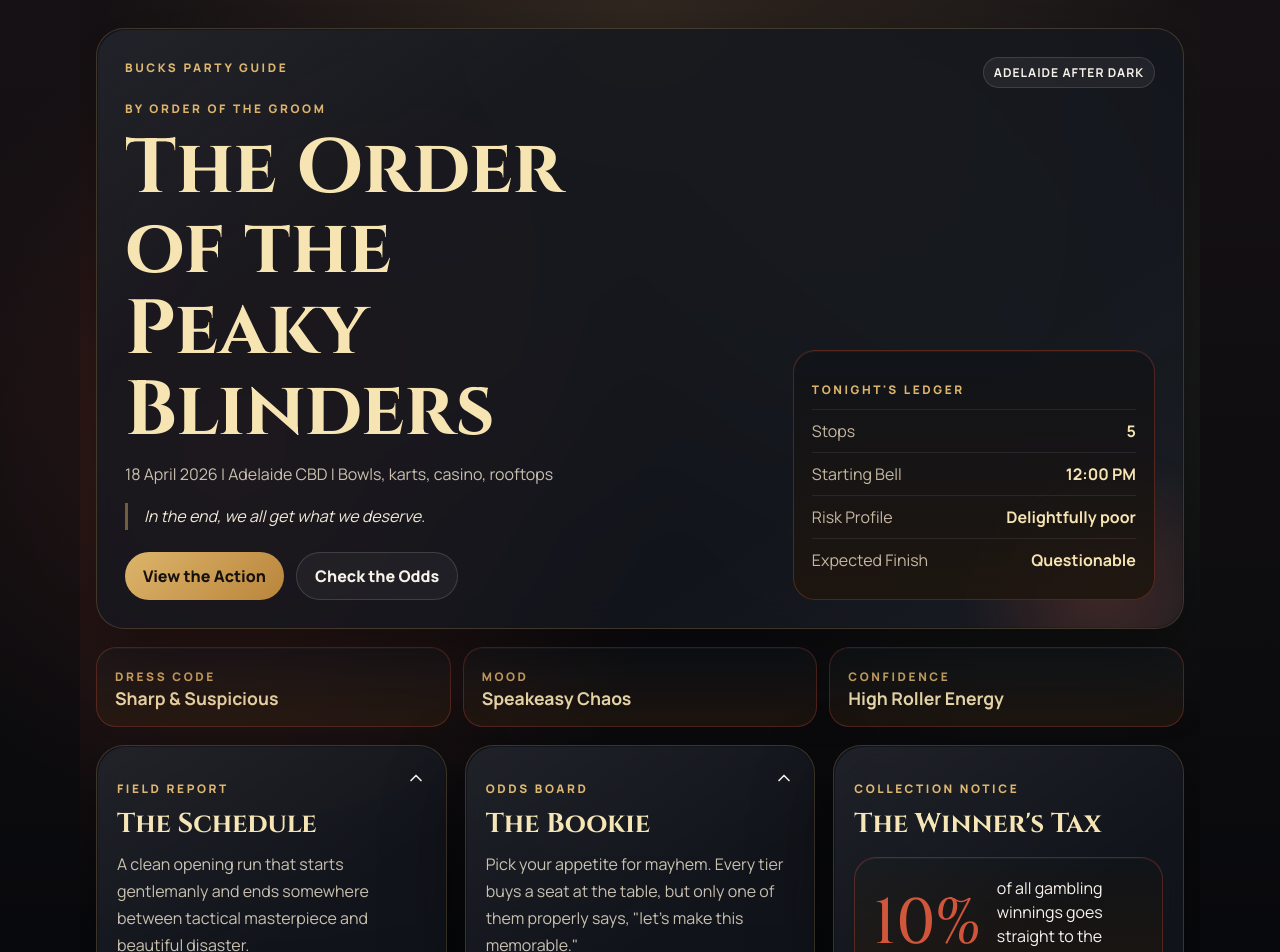
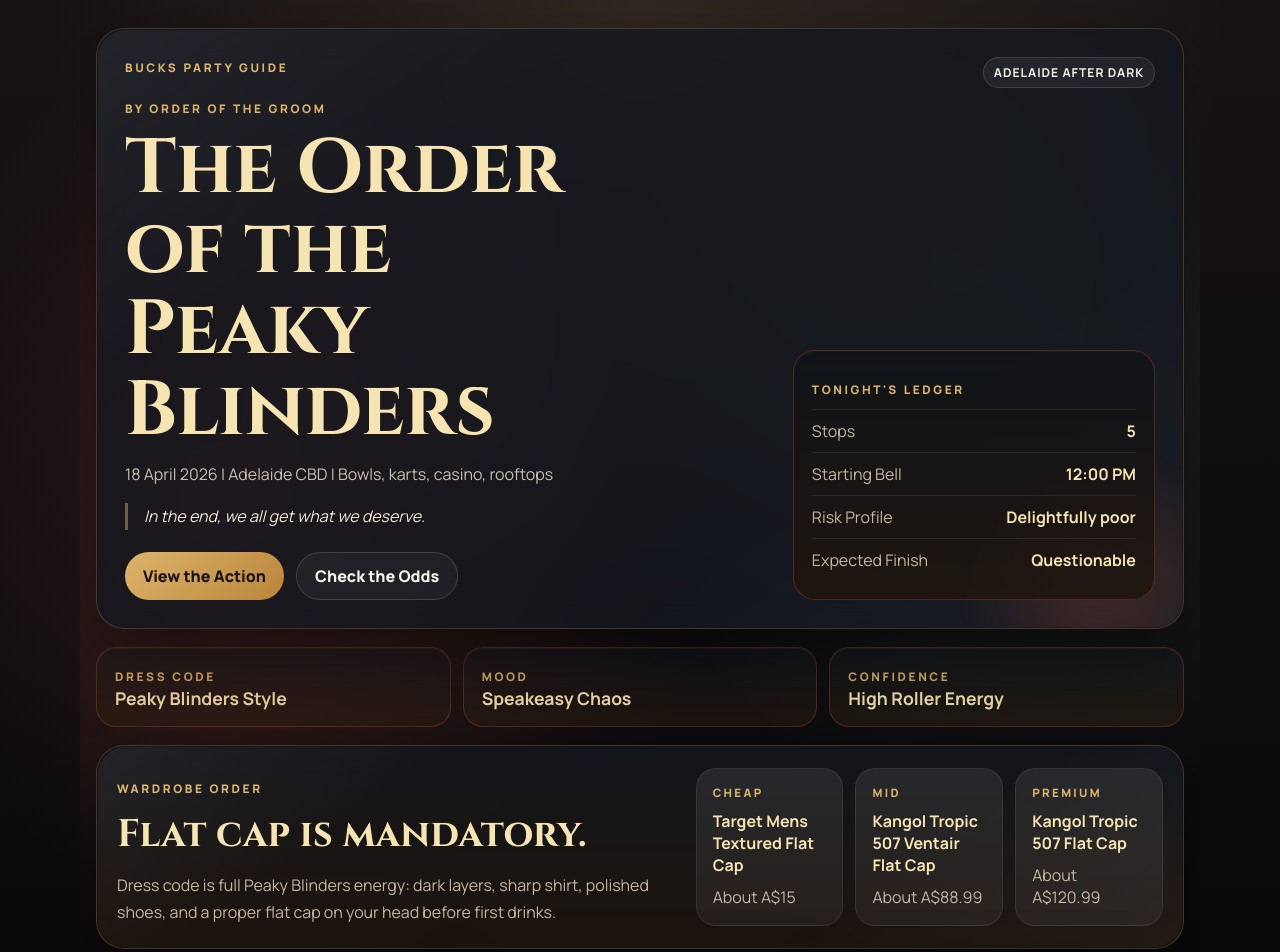
Before and after one commit to mgf-82/peaky-bucks-party, a React (Create React App) app: page / in a window 1280 px wide. Shown: the top 952 px of the page. Built offline with nearby package versions, Linux system fonts and the light colour scheme.

Commit message:
Add Peaky Blinders dress code and flat cap buying links

```diff
--- a/src/App.js
+++ b/src/App.js
@@ -14,7 +14,7 @@
       <section className="odds-ribbon" aria-label="Event highlights">
         <div className="odds-chip">
           <span className="odds-label">Dress Code</span>
-          <strong>Sharp &amp; Suspicious</strong>
+          <strong>Peaky Blinders Style</strong>
         </div>
         <div className="odds-chip">
           <span className="odds-label">Mood</span>
@@ -23,6 +23,48 @@
         <div className="odds-chip">
           <span className="odds-label">Confidence</span>
           <strong>High Roller Energy</strong>
+        </div>
+      </section>
+      <section className="dress-code-card" aria-labelledby="dress-code-title">
+        <div className="dress-code-copy">
+          <p className="closing-eyebrow">Wardrobe Order</p>
+          <h2 className="dress-code-title" id="dress-code-title">Flat cap is mandatory.</h2>
+          <p className="dress-code-text">
+            Dress code is full Peaky Blinders energy: dark layers, sharp shirt, polished shoes,
+            and a proper flat cap on your head before first drinks.
+          </p>
+        </div>
+        <div className="flat-cap-links">
+          <a
+            className="cap-link-card"
+            href="https://www.target.com.au/p/mens-textured-flat-cap/71597065"
+            target="_blank"
+            rel="noopener noreferrer"
+          >
+            <span className="cap-link-tier">Cheap</span>
+            <strong>Target Mens Textured Flat Cap</strong>
+            <span>About A$15</span>
+          </a>
+          <a
+            className="cap-link-card"
+            href="https://hatstoreaustralia.com/tropic-507-ventair-black-flat-cap-kangol"
+            target="_blank"
+            rel="noopener noreferrer"
+          >
+            <span className="cap-link-tier">Mid</span>
+            <strong>Kangol Tropic 507 Ventair Flat Cap</strong>
+            <span>About A$88.99</span>
+          </a>
+          <a
+            className="cap-link-card"
+            href="https://hatstoreaustralia.com/tropic-507-charoal-flat-cap-kangol"
+            target="_blank"
+            rel="noopener noreferrer"
+          >
+            <span className="cap-link-tier">Premium</span>
+            <strong>Kangol Tropic 507 Flat Cap</strong>
+            <span>About A$120.99</span>
+          </a>
         </div>
       </section>
       <main className="content-stack">
--- a/src/styles.css
+++ b/src/styles.css
@@ -226,7 +226,8 @@
 
 .hero-card,
 .panel-card,
-.closing-card {
+.closing-card,
+.dress-code-card {
     position: relative;
     border-radius: 28px;
     border: 1px solid rgba(216, 174, 101, 0.22);
@@ -236,7 +237,8 @@
 
 .hero-card::before,
 .closing-card::before,
-.panel-card::before {
+.panel-card::before,
+.dress-code-card::before {
     content: "";
     position: absolute;
     inset: 1px;
@@ -410,6 +412,63 @@
     margin: 0 0 18px;
 }
 
+.dress-code-card {
+    display: grid;
+    grid-template-columns: minmax(0, 1.2fr) minmax(0, 1fr);
+    gap: 18px;
+    margin-bottom: 18px;
+    padding: 22px 20px;
+    background: linear-gradient(180deg, rgba(19, 22, 28, 0.9), rgba(31, 22, 15, 0.88));
+}
+
+.dress-code-title {
+    margin: 0;
+    font-family: "Cinzel", Georgia, serif;
+    font-size: clamp(1.7rem, 3vw, 2.5rem);
+    color: #f6e4b3;
+}
+
+.dress-code-text {
+    margin: 12px 0 0;
+    color: #c5b7a2;
+    line-height: 1.7;
+}
+
+.flat-cap-links {
+    display: grid;
+    grid-template-columns: repeat(3, minmax(0, 1fr));
+    gap: 12px;
+}
+
+.cap-link-card {
+    display: grid;
+    gap: 8px;
+    padding: 16px;
+    border-radius: 20px;
+    background:
+        linear-gradient(180deg, rgba(255, 255, 255, 0.05), rgba(255, 255, 255, 0.02)),
+        rgba(255, 255, 255, 0.03);
+    border: 1px solid rgba(255, 255, 255, 0.08);
+    text-decoration: none;
+}
+
+.cap-link-card strong {
+    color: #f6e4b3;
+    font-size: 1rem;
+}
+
+.cap-link-card span:last-child {
+    color: #c5b7a2;
+}
+
+.cap-link-tier {
+    color: #ddb46b;
+    font-size: 0.72rem;
+    font-weight: 800;
+    letter-spacing: 0.2em;
+    text-transform: uppercase;
+}
+
 .odds-chip {
     flex: 1 1 220px;
     padding: 16px 18px;
@@ -571,6 +630,11 @@
     .hero-grid {
         grid-template-columns: 1fr;
     }
+
+    .dress-code-card,
+    .flat-cap-links {
+        grid-template-columns: 1fr;
+    }
 }
 
 @media (max-width: 480px) {
```
